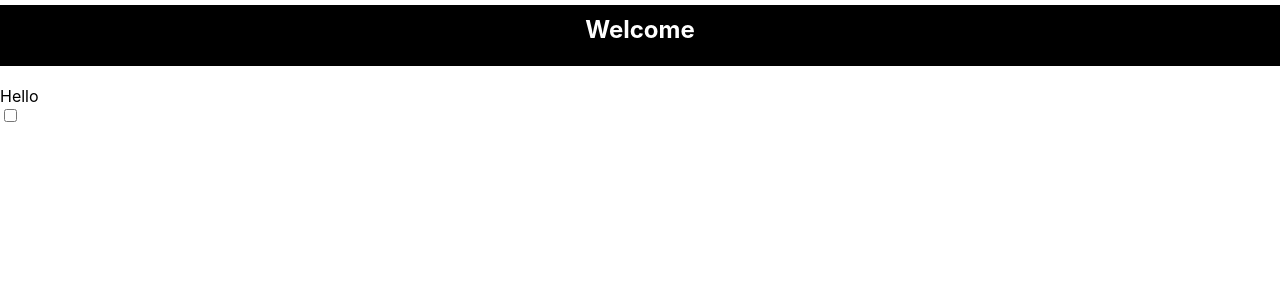
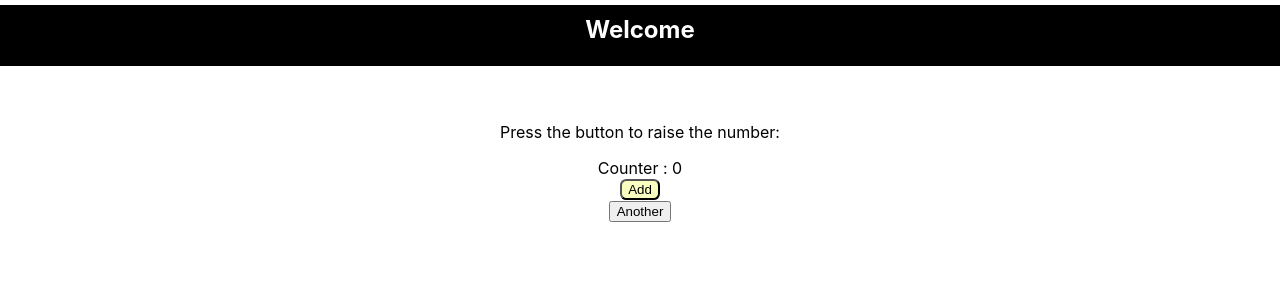
Before and after one commit to ShahSean/React-ExchangeCurrency, a React (Create React App) app: page / in a window 1280 px wide. Shown: the top 300 px of the page. Built offline with nearby package versions, Linux system fonts and the light colour scheme.

Commit message:
Button problem !

```diff
--- a/src/App.js
+++ b/src/App.js
@@ -1,18 +1,33 @@
 import React, { Component } from "react";
-import comp1 from "./Mycomp";
 import "./App.css";
-import Mycomp from "./Mycomp";
-import Header from "./Components/Header";
+import Header from "./Components/Header/Header.jsx";
+import Button from "./Components/Button/Button.jsx";
+import Counter from "./Components/Counter/Counter.jsx";
 
-function App() {
+export default class App extends Component {
+  state = {
+    counter: 0,
+  };
+  render() {
     return (
       <div>
         <Header />
-      Hello
         <br />
-      <Mycomp />
+
+        <div className="App">
+          <p>Press the button to raise the number:</p>
+          <Counter />
+          {this.state.counter}
+          <Button onClick={this.addToCounter} />
+          <button onClick={this.addToCounter}>Another</button>
+        </div>
       </div>
     );
   }
 
-export default App;
+  addToCounter = (e) => {
+    e.preventDefault();
+    console.log("clicked");
+    // this.state.counter++;
+  };
+}
--- /dev/null
+++ b/src/Components/Button/Button.css
@@ -0,0 +1,4 @@
+.add-btn {
+  background-color: rgb(249, 255, 192);
+  border-radius: 0.4rem;
+}
--- /dev/null
+++ b/src/Components/Button/Button.jsx
@@ -0,0 +1,12 @@
+import React, { Component } from "react";
+import "./Button.css";
+
+export default class Button extends Component {
+  render() {
+    return (
+      <div>
+        <button className="add-btn">Add</button>
+      </div>
+    );
+  }
+}
--- /dev/null
+++ b/src/Components/Counter/Counter.jsx
@@ -0,0 +1,10 @@
+import React, { Component } from "react";
+
+export default class Counter extends Component {
+  //   state = {
+  //     number: 0,
+  //   };
+  render() {
+    return <>Counter : </>;
+  }
+}
```
Also changed, not shown: src/Components/Header/Header.css (renamed from src/Components/Header.css), src/Components/Header/Header.jsx (renamed from src/Components/Header.jsx). Lines whose indentation alone changed are shown as unchanged.
